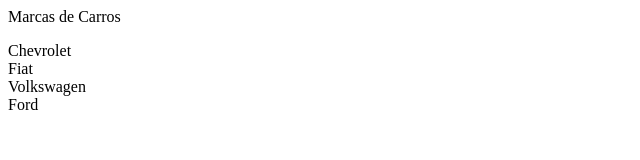
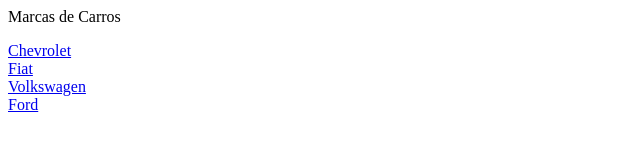
Before and after one commit to YagoRodrigues0811/Carros, a plain HTML site: page index.html in a window 1280 px wide. Shown: the whole page, without its empty margins (0-640 px from the left). Drawn offline with Linux system fonts and the light colour scheme.

Commit message:
Commit Index Final

```diff
--- a/index.html
+++ b/index.html
@@ -4,11 +4,11 @@
 	</head>
 	<body>
 		<div>
-		<label href='chevrolet.html'>Chevrolet</label>
+		<a href='chevrolet.html'>Chevrolet</a>
 		</div><div>
-		<label href='fiat.html'>Fiat</label></div><div>
-		<label href='volkswagen.html'>Volkswagen</label></div><div>
-		<label href='ford.html'>Ford</label>
+		<a href='fiat.html'>Fiat</a></div><div>
+		<a href='volkswagen.html'>Volkswagen</a></div><div>
+		<a href='ford.html'>Ford</a>
 		</div>
 	</body>
 <html>
```
